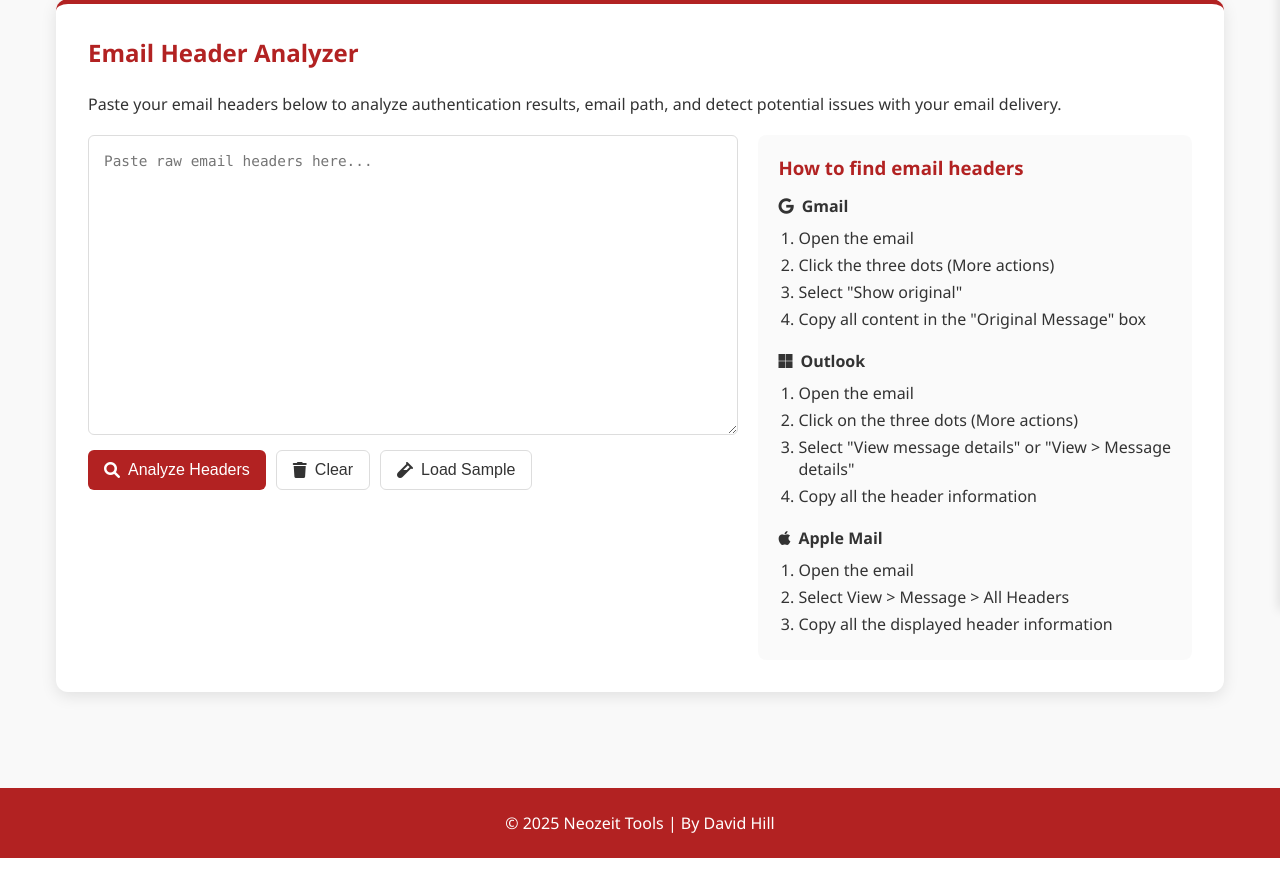
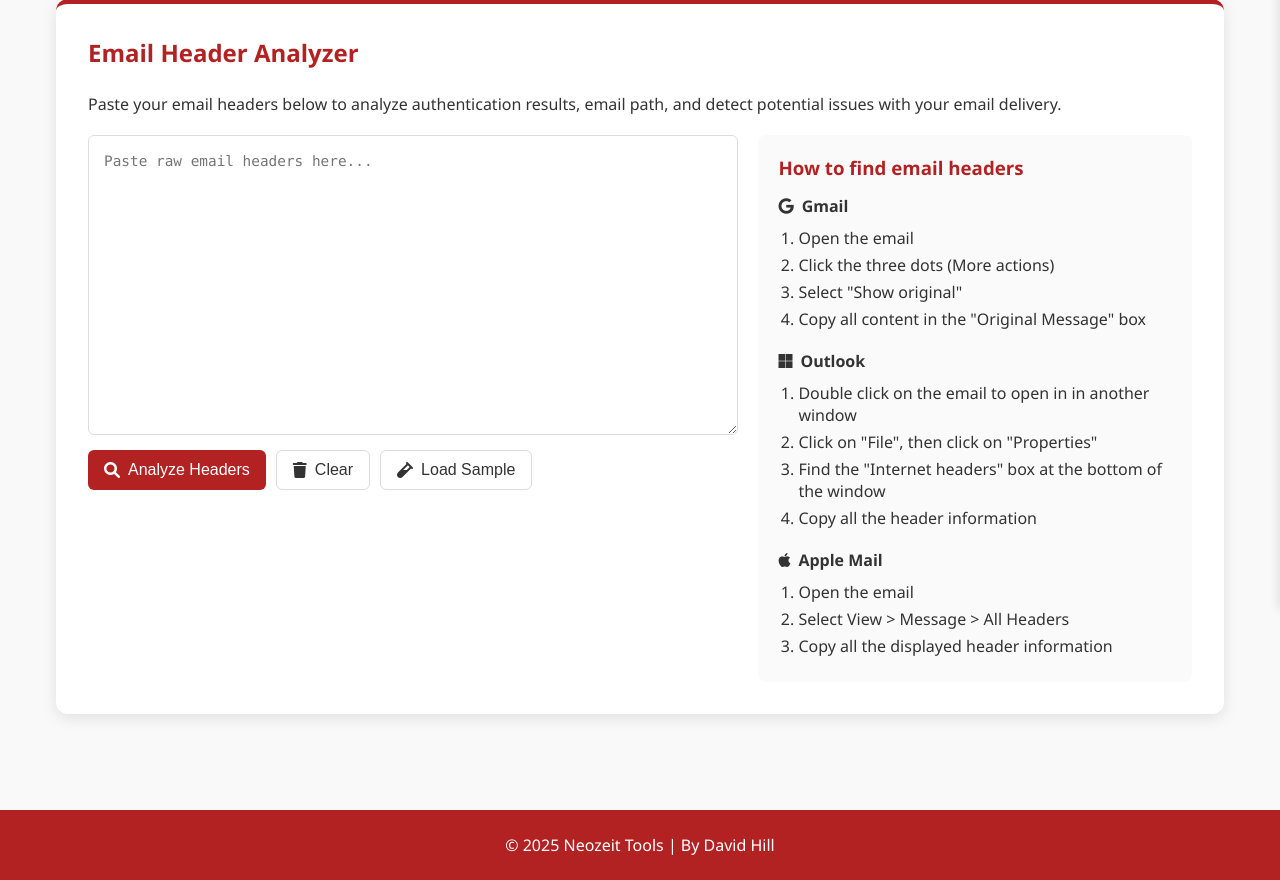
Before and after one commit to SassBlanket98/DMARC-Checker, a Flask app: page /header-analyzer in a window 1280 px wide. Shown: the part 190-1070 px from the top of the page. Before the commit the page ends 1048 px from the top, so only its background shows below. Run offline with Flask 3, Linux system fonts and the light colour scheme.

Commit message:
Adjusted the "Outlook" instructions

```diff
--- a/templates/header_analyzer.html
+++ b/templates/header_analyzer.html
@@ -167,10 +167,12 @@
               <div class="email-client">
                 <h4><i class="fab fa-microsoft"></i> Outlook</h4>
                 <ol>
-                  <li>Open the email</li>
-                  <li>Click on the three dots (More actions)</li>
                   <li>
-                    Select "View message details" or "View > Message details"
+                    Double click on the email to open in in another window
+                  </li>
+                  <li>Click on "File", then click on "Properties"</li>
+                  <li>
+                    Find the "Internet headers" box at the bottom of the window
                   </li>
                   <li>Copy all the header information</li>
                 </ol>
```
